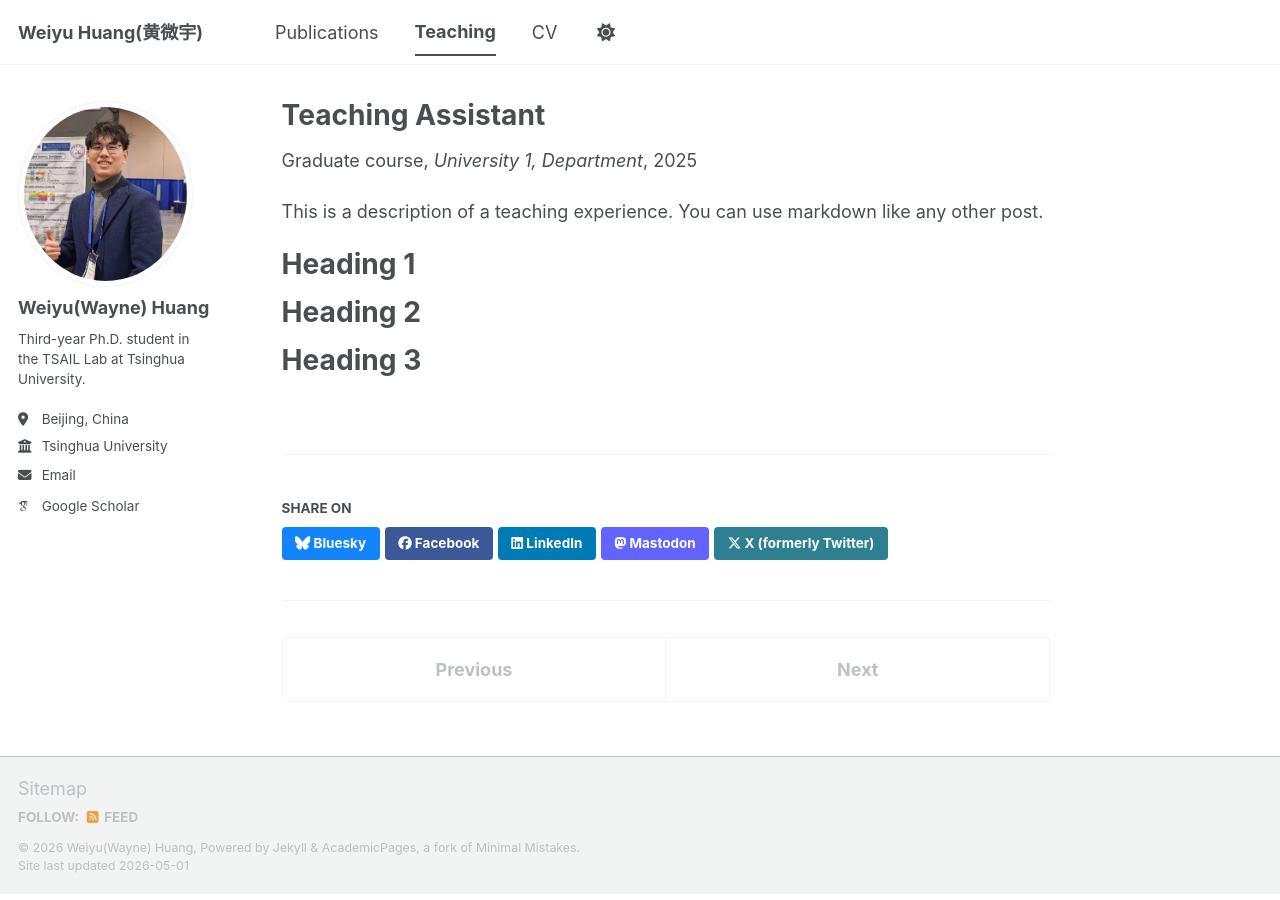
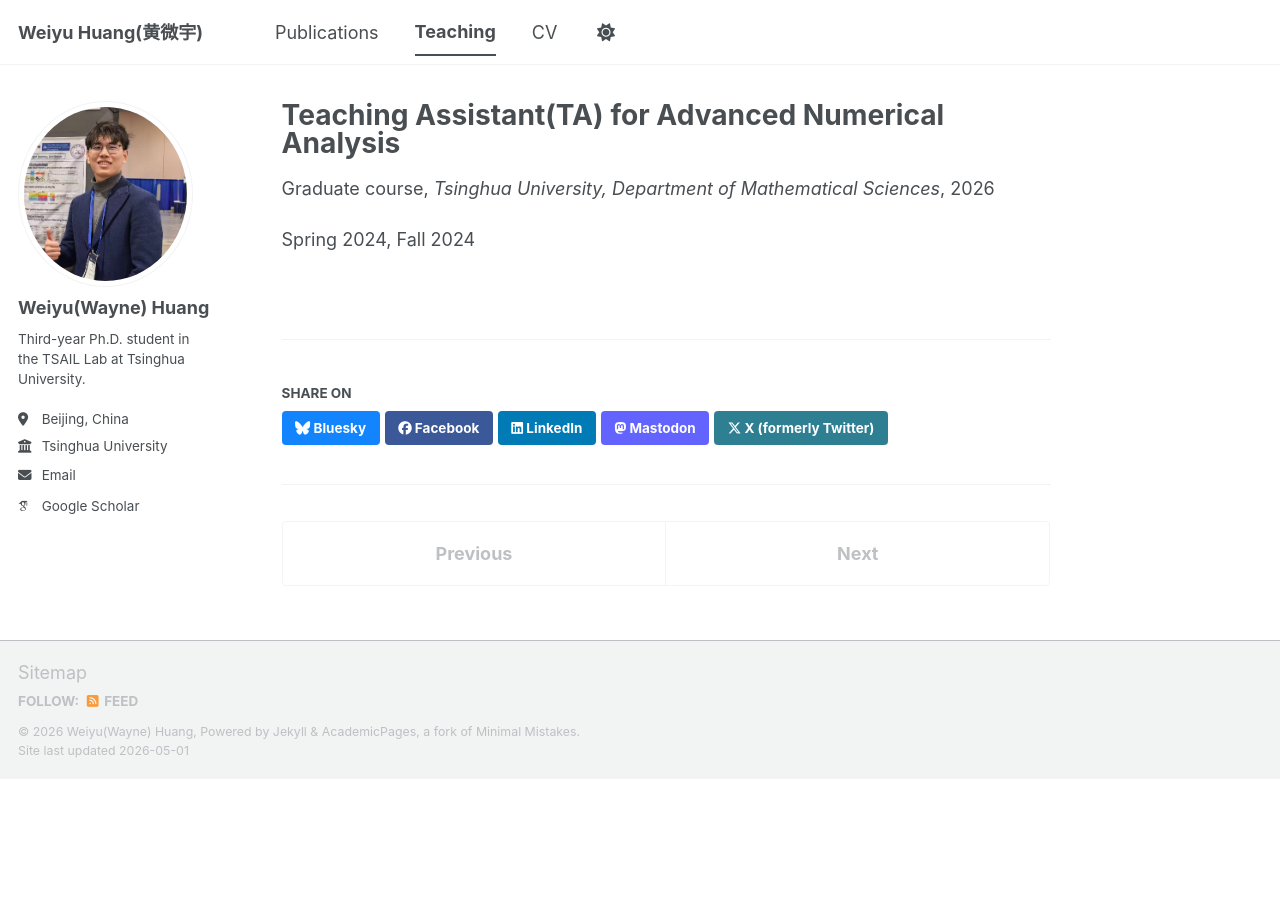
Before and after one commit to yellowtree123/yellowtree123.github.io, a Jekyll site: the page built from _teaching/2014-spring-teaching-1.md, in a window 1280 px wide. Built offline with Jekyll 4.4.1, drawn with Linux system fonts in a browser that asks for light colours; some web fonts are replaced; a script bundle is joined from its source files by our own code; library files that are not in the unit come from our copies.

Commit message:
Revise teaching assistant details for course
Updated course title and venue information.

```diff
--- a/_teaching/2014-spring-teaching-1.md
+++ b/_teaching/2014-spring-teaching-1.md
@@ -1,18 +1,8 @@
 ---
-title: "Teaching Assistant"
+title: "Teaching Assistant(TA) for Advanced Numerical Analysis"
 collection: teaching
 type: "Graduate course"
-venue: "University 1, Department"
-date: 2025-03-01
+venue: "Tsinghua University, Department of Mathematical Sciences"
 ---
 
-This is a description of a teaching experience. You can use markdown like any other post.
-
-Heading 1
-======
-
-Heading 2
-======
-
-Heading 3
-======
+Spring 2024, Fall 2024
```
